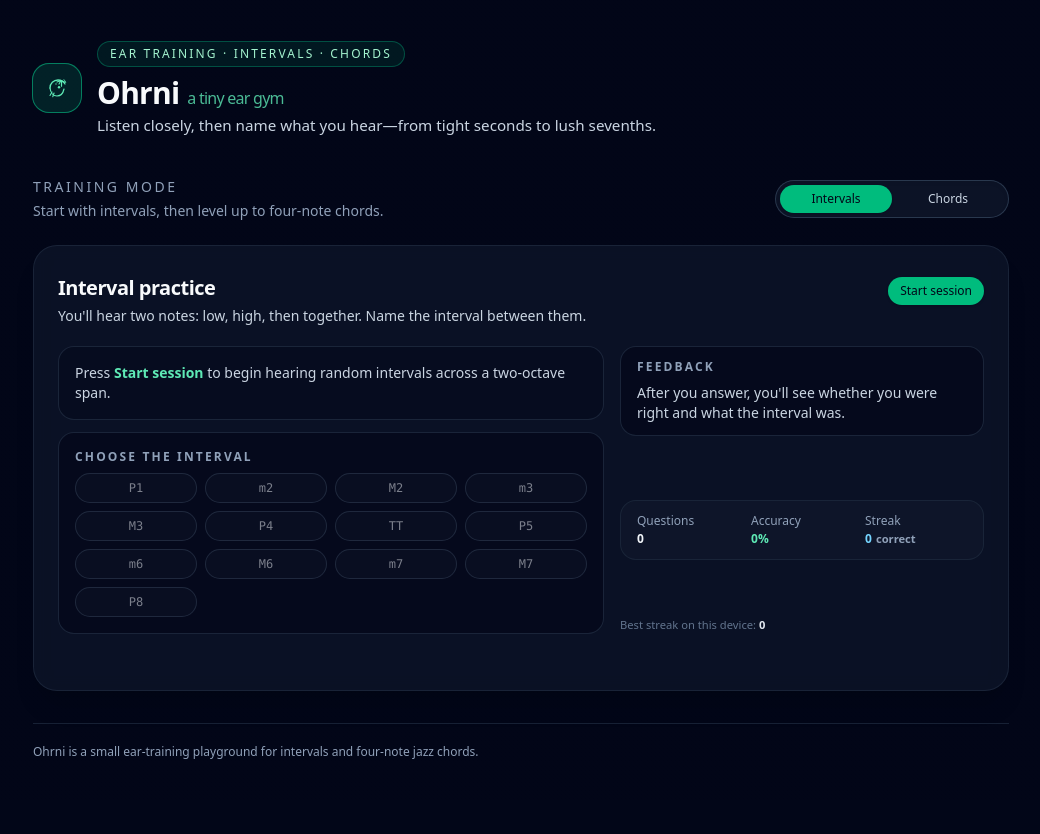
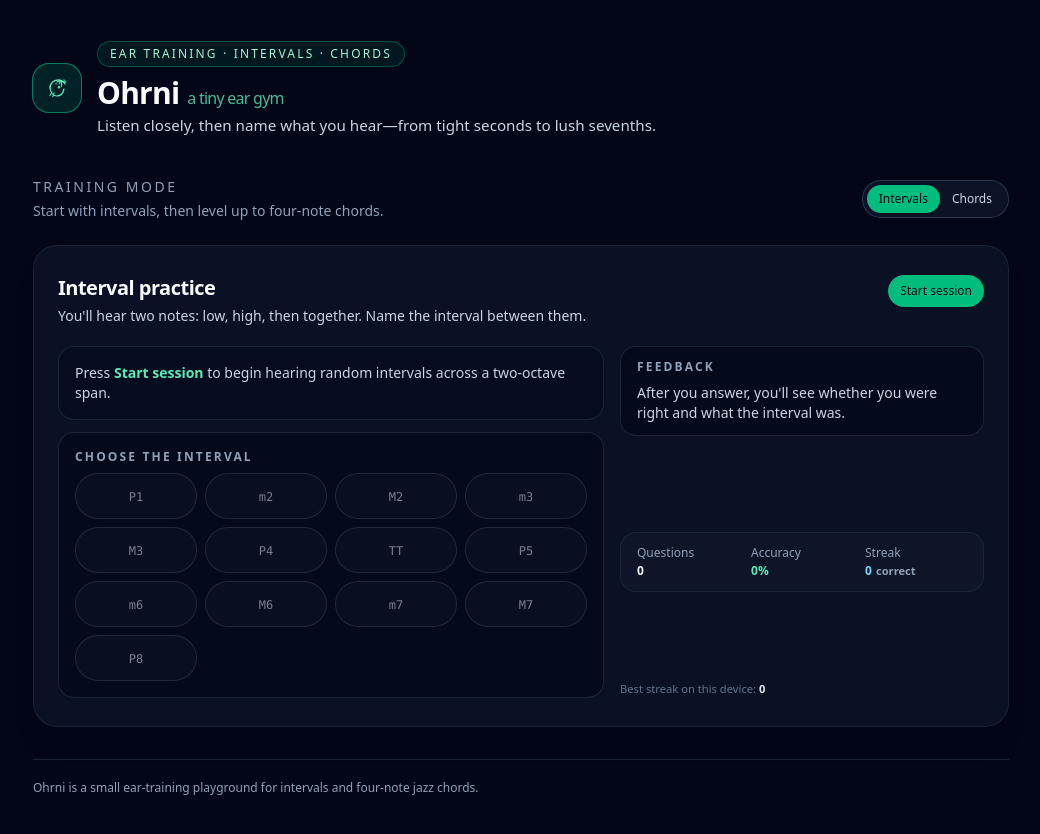
Before and after one commit to JupiterPi/ohrni, a React (Vite) app: page / in a window 1280 px wide. Shown: the whole page, without its empty margins (119-1159 px from the left). Before the commit the page ends 800 px from the top, so only its background shows below. Built offline with nearby package versions, Linux system fonts and the light colour scheme.

Commit message:
ui: make answer buttons a bit taller

```diff
--- a/src/components/Button.tsx
+++ b/src/components/Button.tsx
@@ -22,8 +22,8 @@ const variantClasses: Record<Variant, string> = {
 };
 
 const sizeClasses: Record<Size, string> = {
-  sm: "px-3 py-1.5 text-xs",
-  md: "px-4 py-2 text-sm",
+  sm: "px-3 py-2 text-xs",
+  md: "px-4 py-3 text-sm",
 };
 
 export function Button({
--- a/src/components/ModeToggle.tsx
+++ b/src/components/ModeToggle.tsx
@@ -16,10 +16,10 @@ export function ModeToggle({ mode, onChange }: ModeToggleProps) {
           Start with intervals, then level up to four-note chords.
         </p>
       </div>
-      <div className="inline-flex rounded-full border border-slate-700/80 bg-slate-900/80 p-1 text-sm shadow-inner">
+      <div className="inline-flex w-full max-w-xs self-stretch rounded-full border border-slate-700/80 bg-slate-900/80 p-1 text-sm shadow-inner md:w-auto md:self-auto">
         <button
           type="button"
-          className={`relative min-w-[7rem] cursor-pointer rounded-full px-3 py-1.5 text-xs font-medium transition ${
+          className={`relative flex-1 cursor-pointer rounded-full px-3 py-1.5 text-center text-xs font-medium transition ${
             mode === "intervals"
               ? "bg-emerald-500 text-slate-950 shadow-sm"
               : "text-slate-300 hover:text-slate-100"
@@ -30,7 +30,7 @@ export function ModeToggle({ mode, onChange }: ModeToggleProps) {
         </button>
         <button
           type="button"
-          className={`relative min-w-[7rem] cursor-pointer rounded-full px-3 py-1.5 text-xs font-medium transition ${
+          className={`relative flex-1 cursor-pointer rounded-full px-3 py-1.5 text-center text-xs font-medium transition ${
             mode === "chords"
               ? "bg-emerald-500 text-slate-950 shadow-sm"
               : "text-slate-300 hover:text-slate-100"
--- a/src/features/chords/ChordTrainer.tsx
+++ b/src/features/chords/ChordTrainer.tsx
@@ -245,7 +245,7 @@ export function ChordTrainer() {
                 return (
                   <Button
                     key={quality.id}
-                    size="sm"
+                    size="md"
                     variant={variant}
                     disabled={!answerable}
                     onClick={() => handleAnswer(quality)}
--- a/src/features/intervals/IntervalTrainer.tsx
+++ b/src/features/intervals/IntervalTrainer.tsx
@@ -245,7 +245,7 @@ export function IntervalTrainer() {
                 return (
                   <Button
                     key={interval.id}
-                    size="sm"
+                    size="md"
                     variant={variant}
                     disabled={!answerable}
                     onClick={() => handleAnswer(interval)}
```
